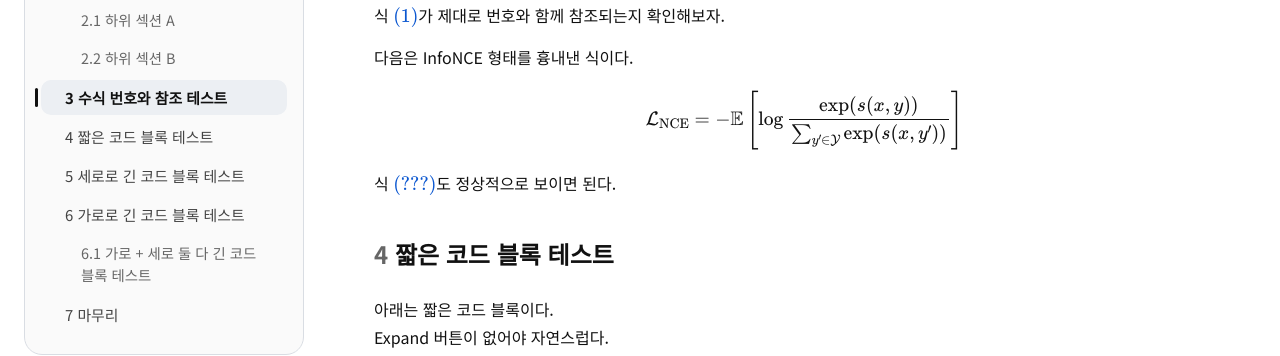
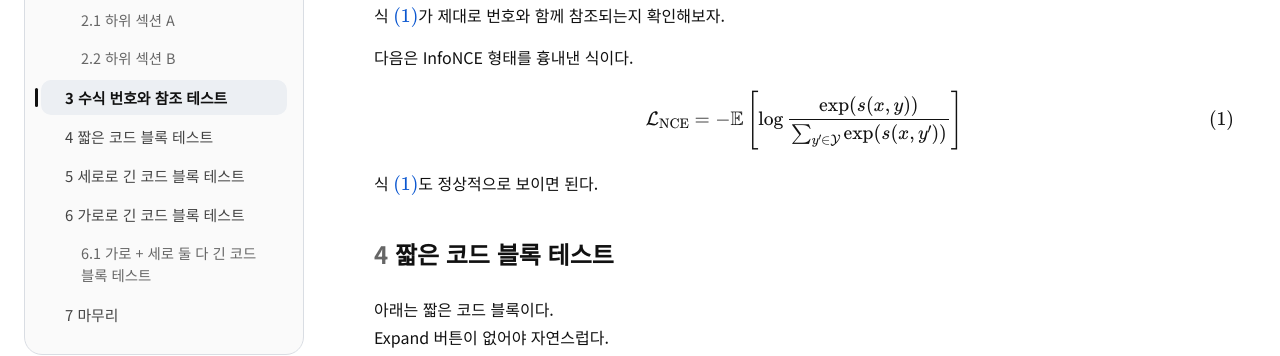
Before and after one commit to pathfinder-J/pathfinder-J.github.io, a Jekyll site: the page built from notes/example.md, in a window 1280 px wide and 900 px high, scrolled down 911 px. Shown: the part 169-525 px from the top of the window. Built offline with Jekyll 4.4.1, drawn with Linux system fonts in a browser that asks for light colours.

Commit message:
Update example.md

```diff
--- a/notes/example.md
+++ b/notes/example.md
@@ -46,14 +46,11 @@ I(X;Y)
 
 $$
 \mathcal{L}_{\mathrm{NCE}}
-=
--\mathbb{E}
-\left[
-\log
-\frac{\exp(s(x,y))}
-{\sum_{y' \in \mathcal{Y}}
-\exp(s(x,y'))}
+= -\mathbb{E}\left[
+\log \frac{\exp(s(x,y))}
+{\sum_{y' \in \mathcal{Y}} \exp(s(x,y'))}
 \right]
+\tag{1}\label{eq:infonce}
 $$
 
 식 \eqref{eq:infonce}도 정상적으로 보이면 된다.
```
